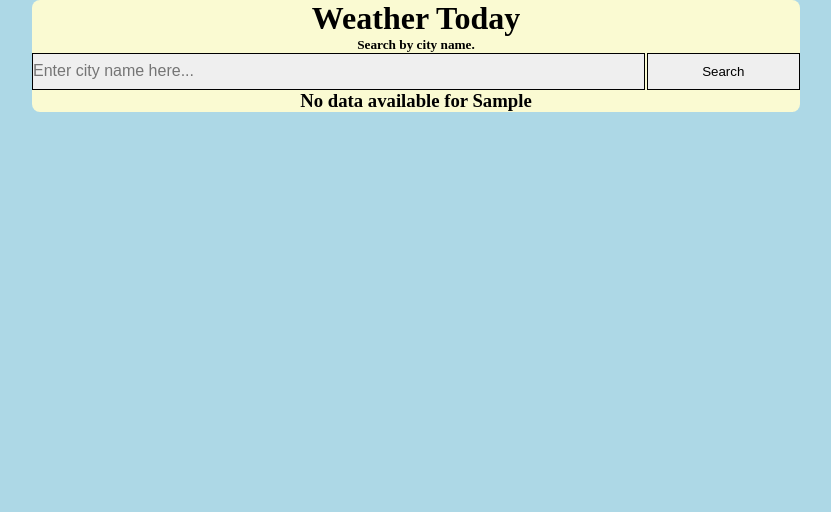
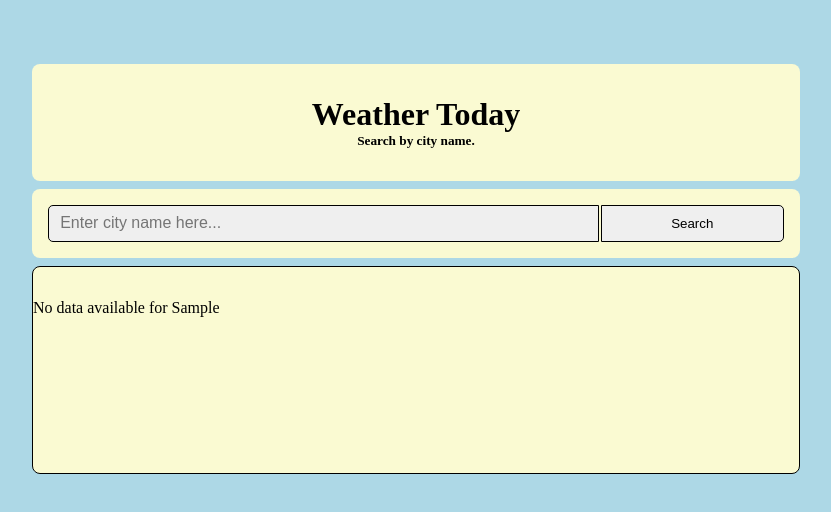
Before and after one commit to praz99/JS_Weather-app, a website built with webpack: page dist/index.html in a window 1280 px wide. Both pictures are taken after typing "Sample" into the empty fields and a click on the button "Search". Shown: the whole page, without its empty margins (224-1055 px from the left). Built offline with nearby package versions, Linux system fonts and the light colour scheme; no server answers.

Commit message:
refactoring

```diff
--- a/src/logic.js
+++ b/src/logic.js
@@ -1,4 +1,5 @@
-const showCity = document.querySelector('[data-show-city-country]');
+const showCity = document.querySelector('[data-show-city]');
+const showCountry = document.querySelector('[data-show-country]');
 const showWeatherMain = document.querySelector('[data-show-weather-main]');
 const showWeatherDesc = document.querySelector('[data-show-weather-desc]');
 const showTempMain = document.querySelector('[data-show-temp-main]');
@@ -7,23 +8,27 @@ const showTempMax = document.querySelector('[data-show-temp-max]');
 const showTempMin = document.querySelector('[data-show-temp-min]');
 const showWind = document.querySelector('[data-show-wind]');
 
+const weatherContainer = document.querySelector('[data-display-weather-container]');
+
 const api_key = '108f7da063795b7306e8b024f6068b48';
 
 const getWeather = async(city) => {
   try {
     const response = await fetch(`http://api.openweathermap.org/data/2.5/weather?q=${city}&APPID=${api_key}&units=metric`, {mode: 'cors'});
     const getData = await response.json();
-    showCity.innerText = `${ getData.name }, ${ getData.sys.country }`;
+    showCity.innerText = getData.name;
+    showCountry.innerText = getData.sys.country;
     showWeatherMain.innerText = getData.weather[0].main;
     showWeatherDesc.innerText = getData.weather[0].description;
-    showTempMain.innerText = getData.main.temp;
-    showTempFeel.innerText = getData.main.feels_like;
-    showTempMax.innerText = getData.main.temp_max;
-    showTempMin.innerText = getData.main.temp_min;
+    showTempMain.innerText = Math.round(getData.main.temp);
+    showTempFeel.innerText = Math.round(getData.main.feels_like);
+    showTempMax.innerText = Math.round(getData.main.temp_max);
+    showTempMin.innerText = Math.round(getData.main.temp_min);
     showWind.innerText = getData.wind.speed;
     console.log(getData);
   } catch(err) {
     showCity.innerText = `No data available for ${city}`;
+    showCountry.innerText = '';
     showWeatherMain.innerText = '';
     showWeatherDesc.innerText = '';
     showTempMain.innerText = '';
--- a/src/style.css
+++ b/src/style.css
@@ -16,7 +16,20 @@ body {
   width: 60%;
   margin: 0 auto;
   border-radius: 8px;
-  background-color: lightgoldenrodyellow;
+}
+
+header {
+  background: lightgoldenrodyellow;
+  border-radius: 8px;
+  margin: 4em 0 0.5em 0;
+  padding: 2em;
+}
+
+.form-container {
+  background: lightgoldenrodyellow;
+  border-radius: 8px;
+  padding: 1em;
+  margin-bottom: 0.5em;
 }
 
 .form-search-city {
@@ -27,18 +40,35 @@ body {
 .name-city-input {
   border: 1px solid black;
   background: rgb(239 239 239);
-  width: 100%;
+  width: 75%;
   font-size: 16px;
   margin-right: 2px;
-}
-
-.name-city-input:focus {
-  outline: none;
+  border-radius: 5px 0 0 5px;
+  padding-left: 0.7em;
 }
 
 .btn-city-input {
   width: 25%;
   border: 1px solid black;
+  border-radius: 0 5px 5px 0;
 }
 
-.display-weather {}
+.name-city-input:focus,
+.btn-city-input:focus {
+  outline: none;
+}
+
+.btn-city-input:hover {
+  background: rgb(220 233 236);
+}
+
+.display-weather {
+  border: 1px solid black;
+  background: lightgoldenrodyellow;
+  border-radius: 8px;
+  height: 13em;
+  padding: 2em 0 1em 0;
+
+  display: flex;
+  justify-content: space-between;
+}
```
Also changed, not shown: dist/bundle.js, dist/index.html.
